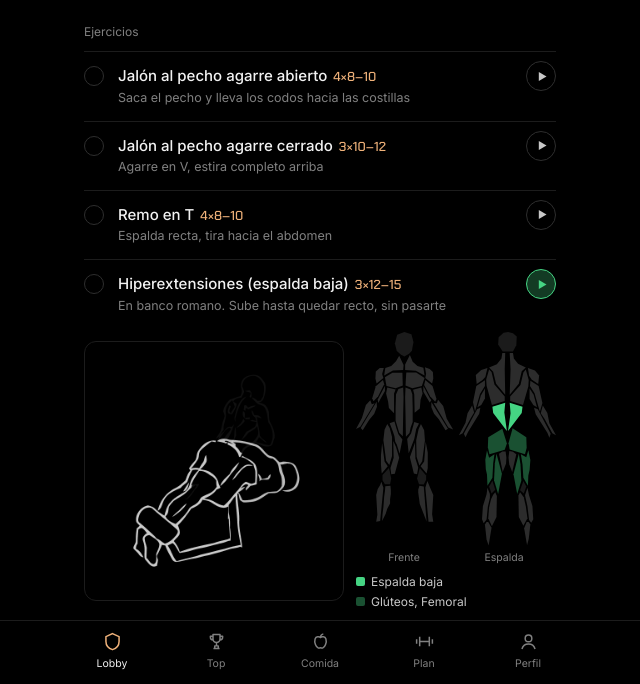
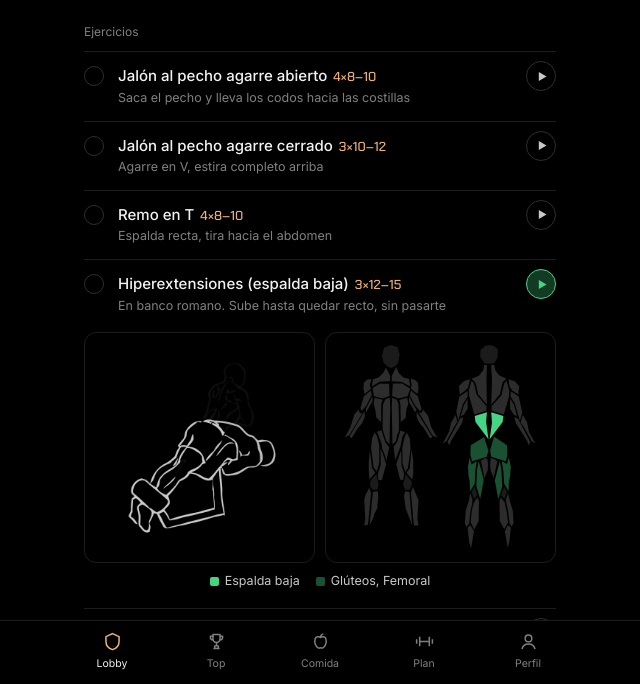
Before and after one commit to JuanBeltran22/22fit, a plain HTML site: page index.html in a window 1280 px wide. Both pictures are taken after a click on the button 861 px from the left and 1329 px from the top of the page. Shown: the part 1045-1729 px from the top of the page, without its empty margins (320-960 px from the left). Drawn offline with Linux system fonts and the light colour scheme.

Commit message:
Guía de ejercicio simétrica
El movimiento y el cuerpo van en dos cuadros iguales lado a lado, con el
mismo borde; los músculos que trabaja quedan en una línea centrada debajo.
Se quitan las etiquetas Frente y Espalda.

Co-Authored-By: Claude Opus 5.5 <noreply@anthropic.com>

```diff
--- a/index.html
+++ b/index.html
@@ -434,7 +434,8 @@ table.pts td.pos{color:var(--pos)} table.pts td.neg{color:var(--neg)}
 .ex-how svg{width:11px;height:11px;margin-left:2px}
 .ex-how[aria-expanded="true"]{border-color:var(--pos);color:var(--pos);background:var(--pos-dim)}
 .ex-guide{padding:4px 0 18px}
-.exg-top{display:grid;grid-template-columns:1.3fr 1fr;gap:12px;align-items:center}
+/* Dos cuadros iguales: el movimiento a la izquierda y el cuerpo a la derecha; los músculos en una línea centrada debajo. */
+.exg-top{display:grid;grid-template-columns:1fr 1fr;gap:10px}
 .exg-anim{position:relative;aspect-ratio:1;background:#000;border:1px solid var(--line);border-radius:12px;overflow:hidden}
 /* Una sola imagen por ejercicio (ejercicios/NNNN.webp) con las dos posiciones lado a lado, ya en blanco sobre negro.
    Cada <img> es un cuadrado que muestra una mitad: f1 la inicial, f2 la final. */
@@ -445,10 +446,10 @@ table.pts td.pos{color:var(--pos)} table.pts td.neg{color:var(--neg)}
 .exg-anim.ok img.f2{animation:exgFlip 2s ease-in-out infinite}
 @keyframes exgFlip{0%,37.5%{opacity:0}50%,87.5%{opacity:1}100%{opacity:0}}
 @media (prefers-reduced-motion: reduce){.exg-anim.ok img.f2{animation:exgFlip 2s ease-in-out infinite!important}}
-.exg-map svg{width:100%;height:auto;display:block}
-.exg-fb{display:flex;justify-content:space-around;font-size:10.5px;color:var(--muted);margin-top:2px}
-.exg-legend{display:grid;gap:4px;margin-top:8px;font-size:12px;color:var(--fg2);line-height:1.35}
-.exg-legend span{display:flex;gap:6px;align-items:baseline}
+.exg-map{position:relative;aspect-ratio:1;background:#000;border:1px solid var(--line);border-radius:12px;overflow:hidden;display:grid;place-items:center;padding:12px 8px}
+.exg-map svg{height:100%;width:auto;max-width:100%;display:block}
+.exg-legend{display:flex;justify-content:center;flex-wrap:wrap;gap:6px 16px;margin-top:10px;font-size:12.5px;color:var(--fg2);line-height:1.35;text-align:center}
+.exg-legend span{display:inline-flex;gap:6px;align-items:center}
 .exg-legend i{flex:0 0 auto;width:9px;height:9px;border-radius:2px;background:var(--pos)}
 .exg-legend i.k2{background:rgba(69,212,131,.38)}
 .exg-credits{margin-top:22px;font-size:12px}
@@ -1847,9 +1848,9 @@ function guideHtml(name){
   const main = g.ml || g.m.map(x=>MUS[x]).join(", "), sec = g.s.map(x=>MUS[x]).join(", ");
   return '<div class="exg-top">' +
       '<div class="exg-anim' + (guideReady.has(g.i) ? " ok" : "") + '" data-ex="' + g.i + '"><img class="f1" src="ejercicios/' + g.i + '.webp" alt="Posición inicial"><img class="f2" src="ejercicios/' + g.i + '.webp" alt="Posición final"></div>' +
-      '<div class="exg-map">' + bodySvg(g.m, g.s) + '<div class="exg-fb"><span>Frente</span><span>Espalda</span></div>' +
-        '<div class="exg-legend"><span><i></i>' + esc(main) + '</span>' + (sec ? '<span><i class="k2"></i>' + esc(sec) + '</span>' : "") + '</div></div>' +
-    '</div>';
+      '<div class="exg-map">' + bodySvg(g.m, g.s) + '</div>' +
+    '</div>' +
+    '<div class="exg-legend"><span><i></i>' + esc(main) + '</span>' + (sec ? '<span><i class="k2"></i>' + esc(sec) + '</span>' : "") + '</div>';
 }
 function howBtn(key, name){
   return '<button type="button" class="ex-how" data-how="' + key + '" data-name="' + esc(name) + '" aria-expanded="' + guideOpen.has(key) + '" aria-label="Cómo se hace: ' + esc(name) + '">' + ICON_PLAY + '</button>';
--- a/sw.js
+++ b/sw.js
@@ -1,5 +1,5 @@
 // Service worker de 22Fit: la app abre sin internet y se actualiza sola cuando hay conexión.
-const VERSION = "rf-1795749959299";
+const VERSION = "rf-1795750215077";
 const FONTS = "rf-fonts";
 const CORE = [
   "./",
```
